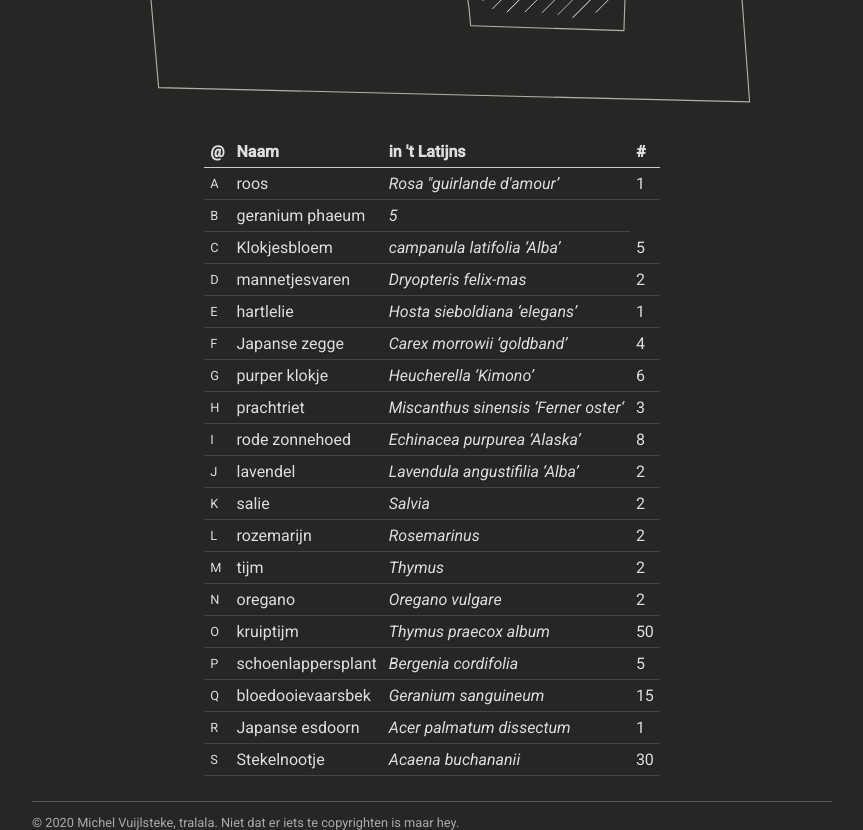
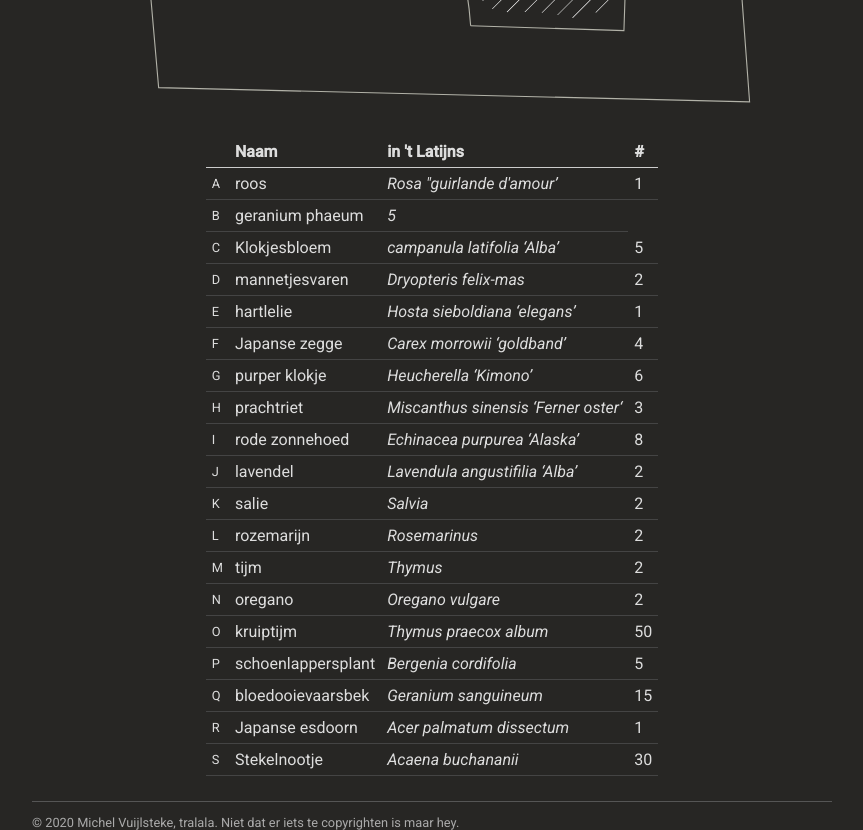
Before and after one commit to mvuijlst/moosedept, a plain HTML site: page public/huis/planten201906.html in a window 1280 px wide. Shown: the part 940-1770 px from the top of the page, without its empty margins (208-1071 px from the left). Drawn offline with Linux system fonts and the light colour scheme.

Commit message:
header aangepast

```diff
--- a/public/huis/planten201906.html
+++ b/public/huis/planten201906.html
@@ -68,7 +68,7 @@
 
     <table cellspacing="0" cellpadding="6">
         <tr>
-            <th>@</th>
+            <th>&nbsp;</th>
             <th>Naam</th>
             <th>in 't Latijns</th>
             <th>#</th>
```
Also changed, not shown: public/huis/planten202003.html (+1 -1 lines), public/huis/planten202005.html (+1 -1 lines).
